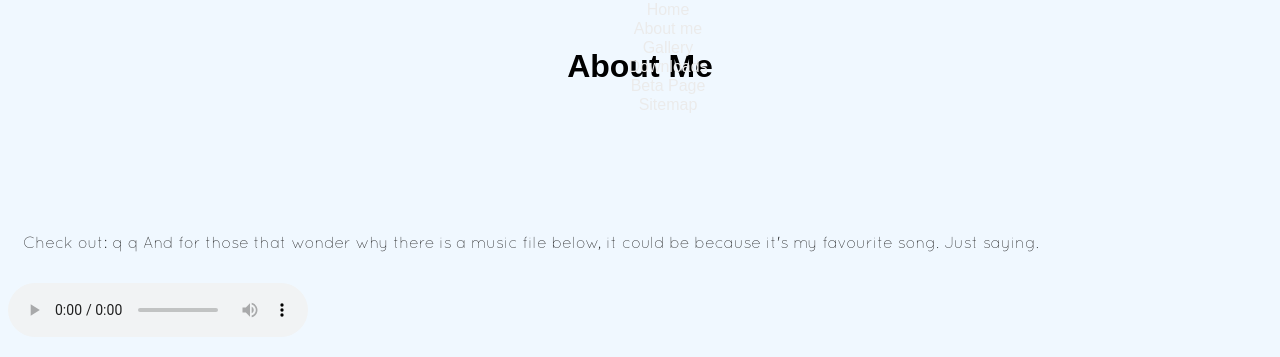
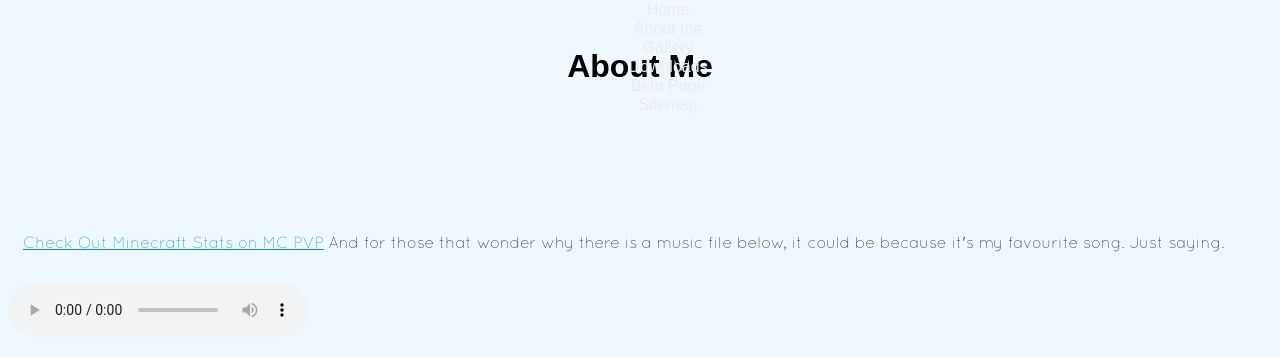
Before and after one commit to boffnoff/boffnoff.github.com, a Jekyll site: the page beta/about.html, which Jekyll copies as it is, in a window 1280 px wide. Shown: the top 357 px of the page. Built offline with Jekyll 4.4.1, drawn with Linux system fonts in a browser that asks for light colours; some web fonts are replaced.

Commit message:
added MC PVP stats, a year old, so id better sort that out

```diff
--- a/beta/about.html
+++ b/beta/about.html
@@ -55,7 +55,7 @@
 <br>
 <br>
 <p>
-  Check out:  q q
+  <a href="http://www.minecraftpvp.com/profile/Boffnoff21">Check Out Minecraft Stats on MC PVP</a>
   And for those that wonder why there is a music file below, it could be because it's my favourite song. Just saying.
 </p>
 <audio controls>
--- a/beta/index.css
+++ b/beta/index.css
@@ -169,13 +169,15 @@ h3 {
  	-webkit-box-shadow:inset 1px 1px 0px 0px #ffffff;
  	-moz-box-shadow:inset 1px 1px 0px 0px #ffffff;
  	box-shadow:inset 1px 1px 0px 0px #ffffff;
-}.css_btn_class:hover {
+    }
+.css_btn_class:hover {
 	background:-moz-linear-gradient( center top, #f6f6f6 5%, #ffffff 100% );
 	background:-ms-linear-gradient( top, #f6f6f6 5%, #ffffff 100% );
 	filter:progid:DXImageTransform.Microsoft.gradient(startColorstr='#f6f6f6', endColorstr='#ffffff');
 	background:-webkit-gradient( linear, left top, left bottom, color-stop(5%, #f6f6f6), color-stop(100%, #ffffff) );
 	background-color:#f6f6f6;
-}.css_btn_class:active {
+}
+.css_btn_class:active {
 	position:relative;
 	top:1px;
 }
```
